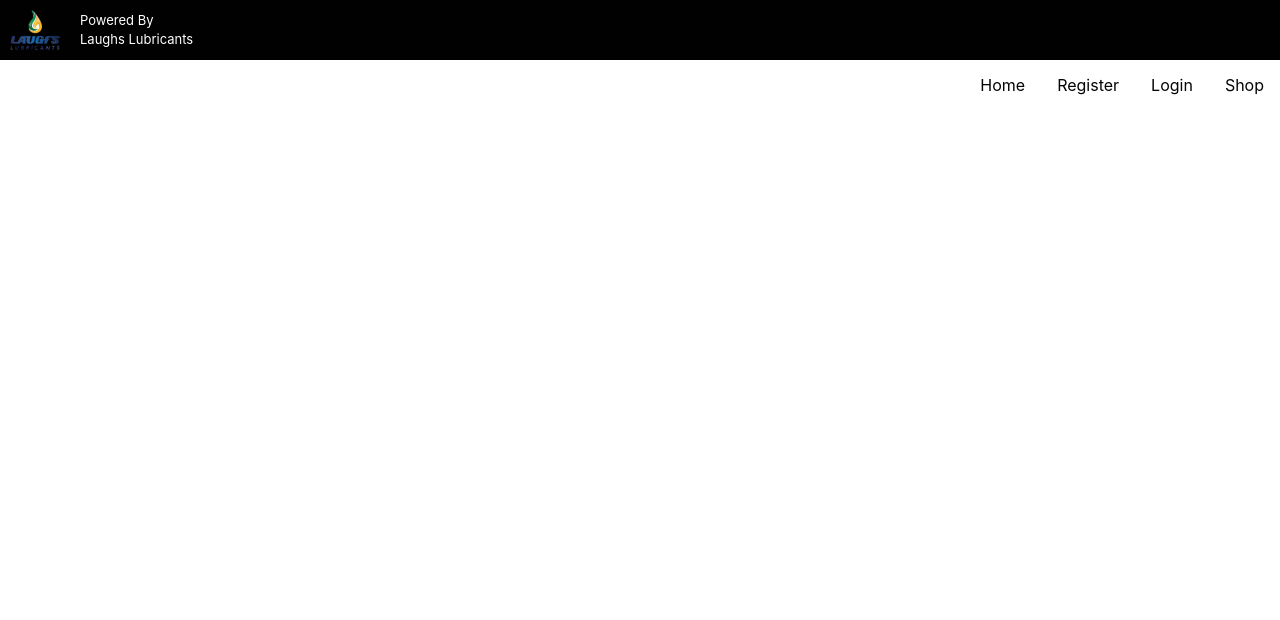
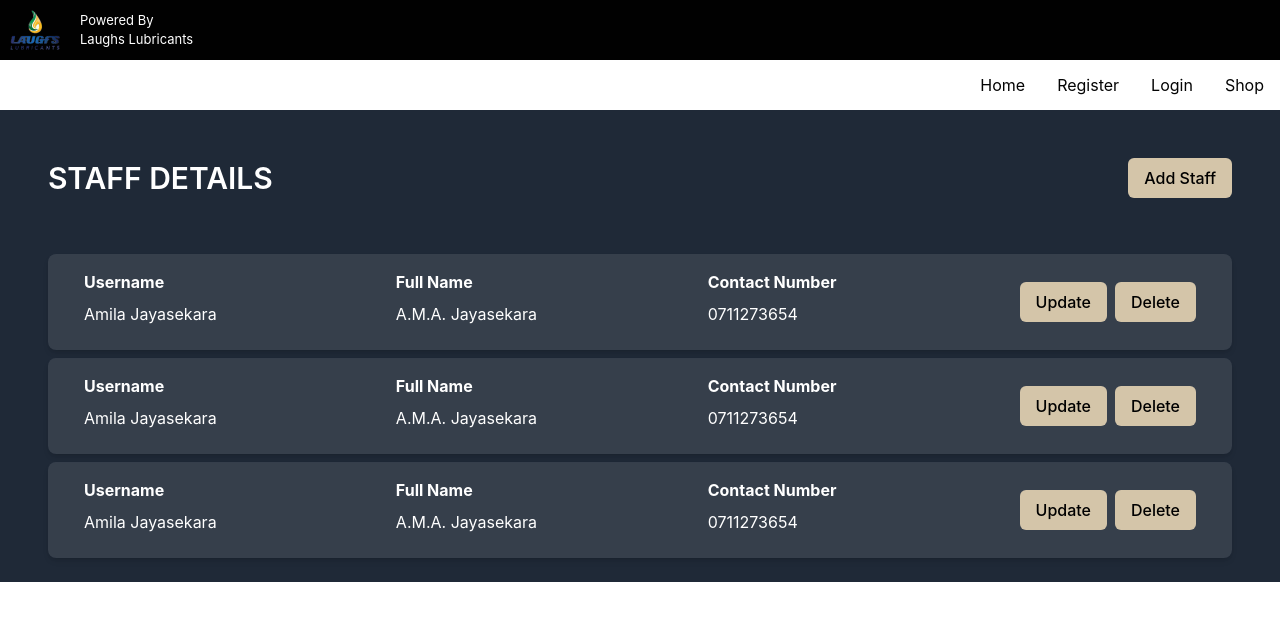
Before and after one commit to GayathriKatu/Nanda-Lubricants-Project, a React (Create React App) app in the folder my-project/: page /staffdetails in a window 1280 px wide. Shown: the top 620 px of the page. Built offline with nearby package versions, Linux system fonts and the light colour scheme.

Commit message:
Staff Details frontend part completed

```diff
--- a/my-project/src/App.js
+++ b/my-project/src/App.js
@@ -14,11 +14,22 @@ import DeliverySchedule from './pages/DeliverySchedule';
 import OrderPreview from './pages/OrderPreview';
 import MainShop from './pages/MainShop';
 import OrderPopup from './Components/OrderPopup';
-
-
-
+import PrivateRoute from './shared/PrivateRoute';
+import UpdateInventory from './Components/UpdateInventory';
+import InquiryDisplay from './pages/InquiryDisplay';
+import StaffDetails from './pages/StaffDetails';
+import UpdateStaff from './Components/UpdateStaff';
 
 function App() {
+    const [cookies, setCookie, removeCookie] = useCookies(['user_id']);
+    const [isLoggedIn, setIsLoggedIn] = useState(false);
+
+    useEffect(() => {
+        if (cookies.user_id) {
+            setIsLoggedIn(true);
+        }
+    }, [cookies]);
+
     return (
         <BrowserRouter>
             <div className="app-container">
@@ -32,19 +43,24 @@ function App() {
                 <nav className="navigation">
                     <Link to='/' className="nav-link">Home</Link>
                     <Link to='/register' className="nav-link">Register</Link>
-          <Link to='/login' className="nav-link">Login</Link>
+                    {!isLoggedIn && <Link to='/login' className="nav-link">Login</Link>}
                     <Link to='/shop' className="nav-link">Shop</Link>
                 </nav>
                 <Routes>
                     <Route path='/' element={<Home />} />
                     <Route path='/register' element={<Register />} />
                     <Route path='/login' element={<Login />} />
-          <Route path='/shop' element={<Shop />} />
+                    <Route path="/shop" element={<PrivateRoute element={<Shop/>} />} />
                     <Route path='/currentstock' element={<CurrentStock />} />
                     <Route path='/deliveryschedule' element={<DeliverySchedule />} />
                     <Route path='/orderpreview' element={<OrderPreview />} />
                     <Route path='/mainshop' element={<MainShop />} />
                     <Route path='/orderpopup' element={<OrderPopup />} />
+                    <Route path='/updateinventory' element={<UpdateInventory />} />
+                    <Route path='/inquirydisplay' element={<InquiryDisplay />} />
+                    <Route path='/staffdetails' element={<StaffDetails />} />
+                    <Route path='/updatestaff' element={<UpdateStaff />} />
+
 
                 </Routes>
             </div>
--- /dev/null
+++ b/my-project/src/Components/AddStaffPopup.jsx
@@ -0,0 +1,36 @@
+import React from 'react';
+import PrimaryButton from '../Components/PrimaryButton';
+
+function AddStaffPopup({ onClose }) {
+  return (
+    <div className="fixed inset-0 z-50 flex justify-center items-center bg-black bg-opacity-75">
+      <div className="bg-gray-800 p-8 rounded-lg shadow-lg w-1/3">
+        <h2 className="text-2xl mb-4 text-white">Add New Staff</h2>
+        <form>
+          <div className="mb-4">
+            <label className="block text-white">Username</label>
+            <input type="text" className="w-full p-2 border border-gray-700 rounded bg-gray-700 text-white" />
+          </div>
+          <div className="mb-4">
+            <label className="block text-white">Password</label>
+            <input type="password" className="w-full p-2 border border-gray-700 rounded bg-gray-700 text-white" />
+          </div>
+          <div className="mb-4">
+            <label className="block text-white">Full Name</label>
+            <input type="text" className="w-full p-2 border border-gray-700 rounded bg-gray-700 text-white" />
+          </div>
+          <div className="mb-4">
+            <label className="block text-white">Contact No</label>
+            <input type="text" className="w-full p-2 border border-gray-700 rounded bg-gray-700 text-white" />
+          </div>
+          <div className="flex justify-end gap-2">
+            <PrimaryButton text="Add" onClick={onClose} />
+            <PrimaryButton text="Cancel" onClick={onClose} />
+          </div>
+        </form>
+      </div>
+    </div>
+  );
+}
+
+export default AddStaffPopup;
--- /dev/null
+++ b/my-project/src/Components/StaffCard.jsx
@@ -0,0 +1,40 @@
+import React from 'react';
+import PrimaryButton from './PrimaryButton';
+import { useNavigate } from "react-router-dom";
+
+function StaffCard({ cardContent, index }) {
+  const navigate = useNavigate();
+
+  const handleDelete = (staffId) => {
+    console.log(staffId);
+  };
+
+  return (
+    <div className="w-full bg-white bg-opacity-10 rounded-lg shadow-md overflow-hidden items-center px-5 mb-2" index={index}>
+      <div className="flex flex-grow p-4 justify-between">
+        <div className="flex flex-col w-1/4 pr-4">
+          <p className="text-white text-base font-bold mb-2">Username</p>
+          <p className="text-white text-base mb-2">{cardContent.username}</p>
+        </div>
+        <div className="flex flex-col w-1/4 pr-4">
+          <p className="text-white text-base font-bold mb-2">Full Name</p>
+          <p className="text-white text-base mb-2">{cardContent.fullName}</p>
+        </div>
+        <div className="flex flex-col w-1/4 pr-4">
+          <p className="text-white text-base font-bold mb-2">Contact Number</p>
+          <p className="text-white text-base mb-2">{cardContent.contact}</p>
+        </div>
+        <div className="flex items-center">
+          <div className='mr-2'>
+            <PrimaryButton text="Update" onClick={() => navigate("/updatestaff")} />
+          </div>
+          <div>
+            <PrimaryButton text="Delete" onClick={() => handleDelete(cardContent.staffId)} />
+          </div>
+        </div>
+      </div>
+    </div>
+  );
+}
+
+export default StaffCard;
--- /dev/null
+++ b/my-project/src/Components/UpdateStaff.jsx
@@ -0,0 +1,43 @@
+import React from 'react';
+import PrimaryButton from '../Components/PrimaryButton';
+import { useNavigate } from 'react-router-dom';
+
+function UpdateStaff({ onClose }) {
+  const navigate = useNavigate();
+
+  const handleCancel = () => {
+    navigate('/staffdetails');
+  };
+
+  return (
+    <div className="fixed inset-0 z-50 flex justify-center items-center bg-black bg-opacity-50 backdrop-blur-sm">
+      <div className="bg-gray-800 p-8 rounded-lg shadow-lg w-1/3">
+        <h2 className="text-2xl mb-4 text-white">Update Staff</h2>
+        <form>
+          <div className="mb-4">
+            <label className="block text-white">Username</label>
+            <input type="text" className="w-full p-2 border border-gray-300 rounded bg-gray-700 text-white" />
+          </div>
+          <div className="mb-4">
+            <label className="block text-white">Password</label>
+            <input type="password" className="w-full p-2 border border-gray-300 rounded bg-gray-700 text-white" />
+          </div>
+          <div className="mb-4">
+            <label className="block text-white">Full Name</label>
+            <input type="text" className="w-full p-2 border border-gray-300 rounded bg-gray-700 text-white" />
+          </div>
+          <div className="mb-4">
+            <label className="block text-white">Contact No</label>
+            <input type="text" className="w-full p-2 border border-gray-300 rounded bg-gray-700 text-white" />
+          </div>
+          <div className="flex justify-end gap-2">
+            <PrimaryButton text="Update" onClick={onClose} />
+            <PrimaryButton text="Cancel" onClick={handleCancel} />
+          </div>
+        </form>
+      </div>
+    </div>
+  );
+}
+
+export default UpdateStaff;
--- a/my-project/src/pages/DeliverySchedule.jsx
+++ b/my-project/src/pages/DeliverySchedule.jsx
@@ -16,6 +16,7 @@ function DeliverySchedule() {
   const fetchDetails = async () => {
     try {
       const res = await axios.get("http://localhost:8000/api/order/details");
+      console.log(res);
       setDetails(res.data);
       setFilteredDetails(res.data); // Initialize filteredDetails with all details
     } catch (err) {
--- /dev/null
+++ b/my-project/src/pages/StaffDetails.jsx
@@ -0,0 +1,48 @@
+import React, { useState } from "react";
+import PrimaryButton from "../Components/PrimaryButton";
+import StaffCard from "../Components/StaffCard";
+import AddStaffPopup from "../Components/AddStaffPopup";
+
+function StaffDetails() {
+  const [showAddStaff, setShowAddStaff] = useState(false);
+
+  const dummyStaffData = [
+    { username: "Amila Jayasekara", fullName: "A.M.A. Jayasekara", contact: "0711273654" },
+    { username: "Amila Jayasekara", fullName: "A.M.A. Jayasekara", contact: "0711273654" },
+    { username: "Amila Jayasekara", fullName: "A.M.A. Jayasekara", contact: "0711273654" }
+
+  ];
+
+  const openAddStaff = () => {
+    setShowAddStaff(true);
+  };
+
+  const closeAddStaff = () => {
+    setShowAddStaff(false);
+  };
+
+  return (
+    <div className="flex flex-col w-screen bg-gray-800 text-white px-12 py-4">
+      <div className="flex justify-between items-center mt-8 mb-6">
+        <div className="flex">
+          <p className="text-3xl font-semibold">STAFF DETAILS</p>
+        </div>
+        <div className="flex gap-4 items-center">
+          <div>
+            <PrimaryButton text="Add Staff" onClick={openAddStaff} />
+          </div>
+        </div>
+      </div>
+
+      <div className="justify-between mt-8 gap-1">
+        {dummyStaffData.map((staff, index) => (
+          <StaffCard key={index} cardContent={staff} index={index} />
+        ))}
+      </div>
+
+      {showAddStaff && <AddStaffPopup onClose={closeAddStaff} />}
+    </div>
+  );
+}
+
+export default StaffDetails;
```
Also changed, not shown: 2 other files (tests, documents, lock files or other folders). Lines whose indentation alone changed are shown as unchanged.
